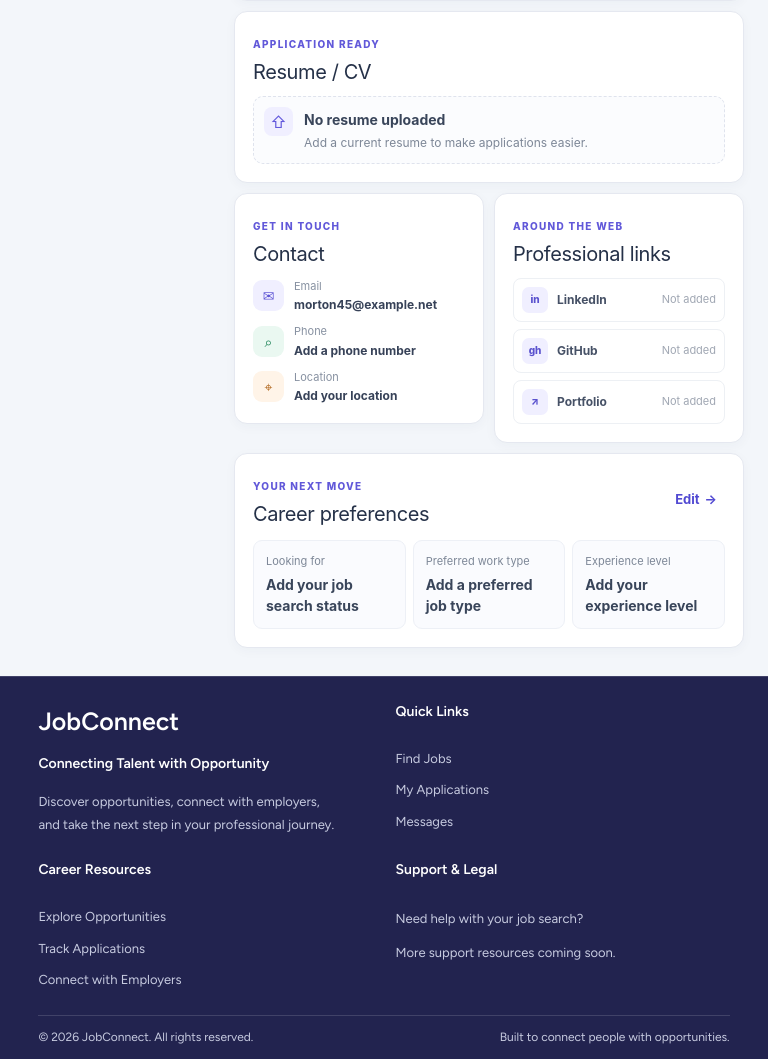
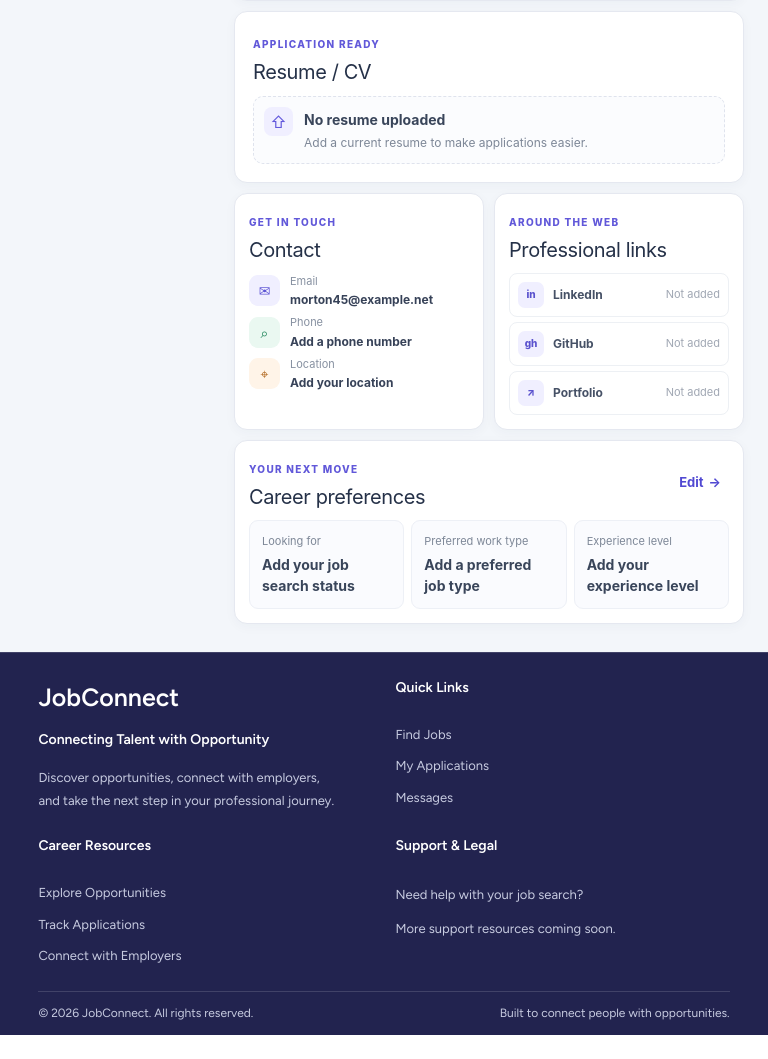
Before and after one commit to shahibikesh364-commits/JobConnect, a Laravel app: page /my-profile in a window 768 px wide. Shown: the part 1491-2550 px from the top of the page. After the commit the page ends 2526 px from the top, so only its background shows below. Run offline with Laravel 12, Linux system fonts and the light colour scheme; a user stored in the database is signed in; data comes from the database, SQL or seed files in the repository; data that the repository does not hold is empty; style sheets or scripts are compiled from the project's sources; parts of the project's set-up code (start-up, migrations or seed data) failed here and were passed over; some libraries are stand-ins or nearby versions.

Commit message:
Tighten tablet profile detail card spacing

```diff
--- a/resources/css/profile.css
+++ b/resources/css/profile.css
@@ -1022,6 +1022,19 @@ html[data-theme="dark"] .candidate-completion-panel progress::-webkit-progress-b
 }
 
 @media (min-width: 721px) and (max-width: 1120px) {
+    .profile-overview-page .candidate-profile-aside {
+        align-items: stretch;
+    }
+    .profile-overview-page .candidate-profile-aside > .candidate-panel {
+        padding: 14px;
+    }
+    .profile-overview-page .candidate-profile-aside .candidate-panel-heading {
+        margin-bottom: 8px;
+    }
+    .profile-overview-page .candidate-contact-list,
+    .profile-overview-page .candidate-social-links {
+        gap: 5px;
+    }
     .profile-overview-page .candidate-profile-aside .candidate-preferences-panel {
         grid-column: 1 / -1;
     }
```
